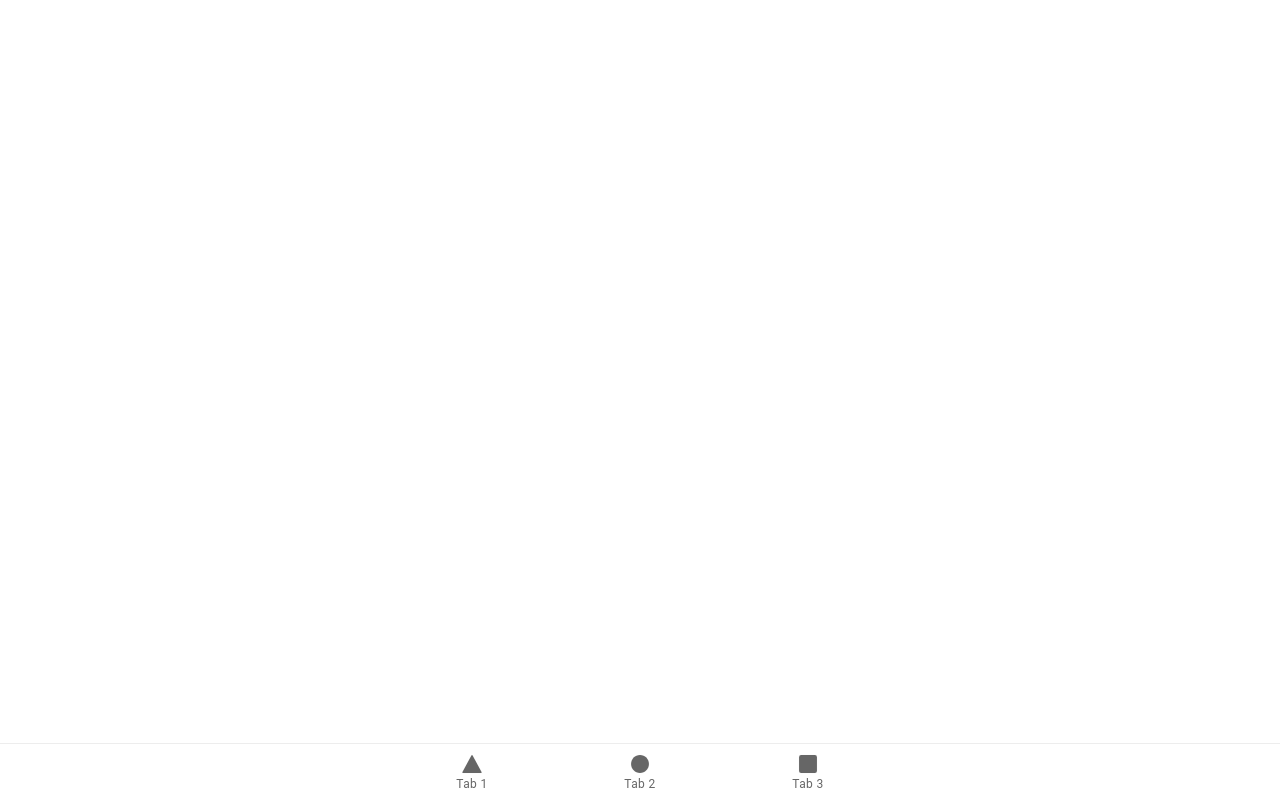
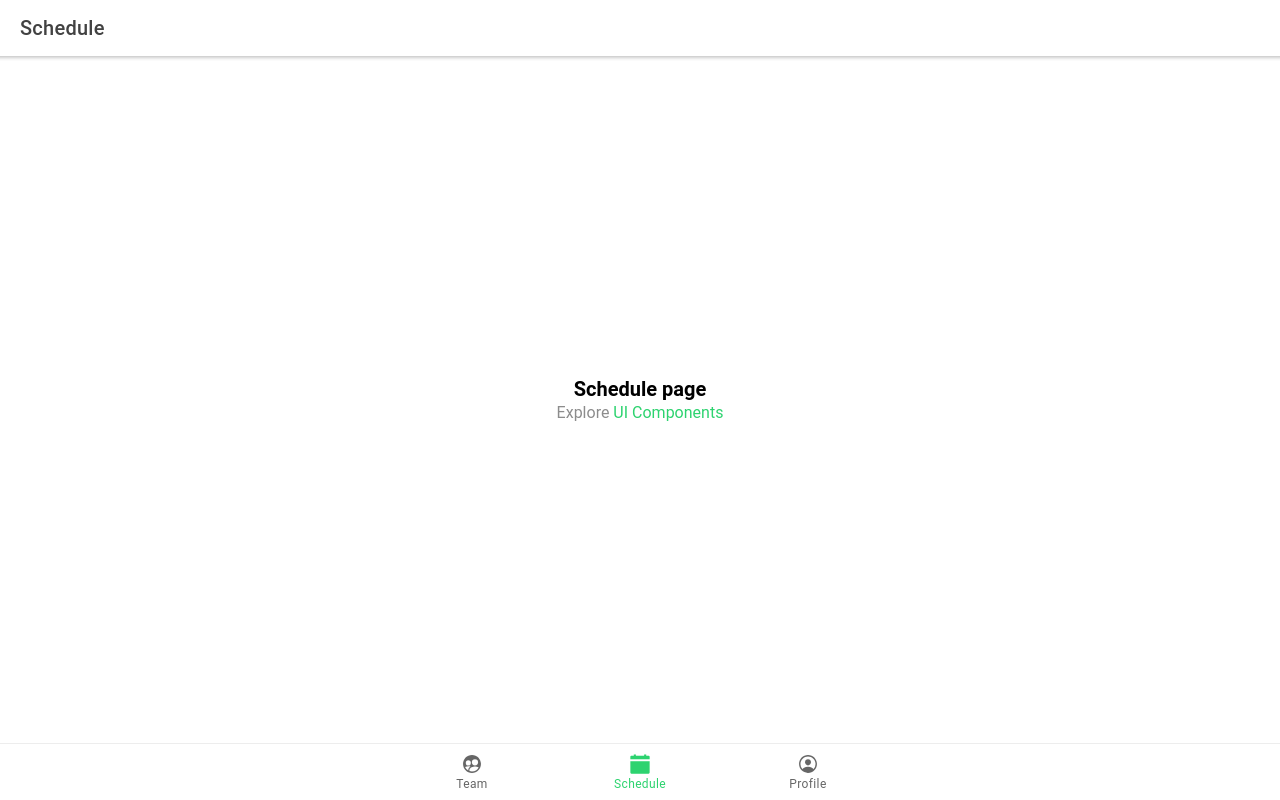
Before and after one commit to thisisdylandev/7sAnd15s, a React (Create React App) app: page /schedule in a window 1280 px wide. Built offline with nearby package versions, Linux system fonts and the light colour scheme.

Commit message:
feat: updating scaffolding to use pages meat-pie needs

```diff
--- a/src/App.tsx
+++ b/src/App.tsx
@@ -8,12 +8,12 @@ import {
   IonTabs,
 } from '@ionic/react';
 import { IonReactRouter } from '@ionic/react-router';
-import { ellipse, square, triangle } from 'ionicons/icons';
+import { calendarClearSharp, peopleCircleSharp, personCircleOutline } from 'ionicons/icons';
 import { Redirect, Route } from 'react-router-dom';
 
-import Tab1 from './pages/Tab1';
-import Tab2 from './pages/Tab2';
-import Tab3 from './pages/Tab3';
+import Profile from './pages/Profile';
+import Schedule from './pages/Schedule';
+import Team from './pages/Team';
 
 /* Core CSS required for Ionic components to work properly */
 import '@ionic/react/css/core.css';
@@ -39,31 +39,31 @@ const App: React.FC = () => (
     <IonReactRouter>
       <IonTabs>
         <IonRouterOutlet>
-          <Route exact path="/tab1">
-            <Tab1 />
+          <Route exact path="/team">
+            <Team />
           </Route>
-          <Route exact path="/tab2">
-            <Tab2 />
+          <Route exact path="/schedule">
+            <Schedule />
           </Route>
-          <Route path="/tab3">
-            <Tab3 />
+          <Route path="/profile">
+            <Profile />
           </Route>
           <Route exact path="/">
-            <Redirect to="/tab1" />
+            <Redirect to="/team" />
           </Route>
         </IonRouterOutlet>
         <IonTabBar slot="bottom">
-          <IonTabButton tab="tab1" href="/tab1">
-            <IonIcon icon={triangle} />
-            <IonLabel>Tab 1</IonLabel>
+          <IonTabButton tab="team" href="/team">
+            <IonIcon icon={peopleCircleSharp} />
+            <IonLabel>Team</IonLabel>
           </IonTabButton>
-          <IonTabButton tab="tab2" href="/tab2">
-            <IonIcon icon={ellipse} />
-            <IonLabel>Tab 2</IonLabel>
+          <IonTabButton tab="schedule" href="/schedule">
+            <IonIcon icon={calendarClearSharp} />
+            <IonLabel>Schedule</IonLabel>
           </IonTabButton>
-          <IonTabButton tab="tab3" href="/tab3">
-            <IonIcon icon={square} />
-            <IonLabel>Tab 3</IonLabel>
+          <IonTabButton tab="profile" href="/profile">
+            <IonIcon icon={personCircleOutline} />
+            <IonLabel>Profile</IonLabel>
           </IonTabButton>
         </IonTabBar>
       </IonTabs>
--- a/src/pages/Tab1.tsx
+++ b/src/pages/Profile.tsx
@@ -1,26 +1,25 @@
 import { IonContent, IonHeader, IonPage, IonTitle, IonToolbar } from '@ionic/react';
 
 import ExploreContainer from '../components/ExploreContainer';
-import './Tab1.css';
 
-const Tab1: React.FC = () => {
+const Profile: React.FC = () => {
   return (
     <IonPage>
       <IonHeader>
         <IonToolbar>
-          <IonTitle>Tab 1</IonTitle>
+          <IonTitle>Profile</IonTitle>
         </IonToolbar>
       </IonHeader>
       <IonContent fullscreen>
         <IonHeader collapse="condense">
           <IonToolbar>
-            <IonTitle size="large">Tab 1</IonTitle>
+            <IonTitle size="large">Profile</IonTitle>
           </IonToolbar>
         </IonHeader>
-        <ExploreContainer name="Tab 1 page" />
+        <ExploreContainer name="Profile page" />
       </IonContent>
     </IonPage>
   );
 };
 
-export default Tab1;
+export default Profile;
--- a/src/pages/Tab2.tsx
+++ b/src/pages/Schedule.tsx
@@ -1,26 +1,25 @@
 import { IonContent, IonHeader, IonPage, IonTitle, IonToolbar } from '@ionic/react';
 
 import ExploreContainer from '../components/ExploreContainer';
-import './Tab2.css';
 
-const Tab2: React.FC = () => {
+const Schedule: React.FC = () => {
   return (
     <IonPage>
       <IonHeader>
         <IonToolbar>
-          <IonTitle>Tab 2</IonTitle>
+          <IonTitle>Schedule</IonTitle>
         </IonToolbar>
       </IonHeader>
       <IonContent fullscreen>
         <IonHeader collapse="condense">
           <IonToolbar>
-            <IonTitle size="large">Tab 2</IonTitle>
+            <IonTitle size="large">Schedule</IonTitle>
           </IonToolbar>
         </IonHeader>
-        <ExploreContainer name="Tab 2 page" />
+        <ExploreContainer name="Schedule page" />
       </IonContent>
     </IonPage>
   );
 };
 
-export default Tab2;
+export default Schedule;
--- a/src/pages/Tab3.tsx
+++ b/src/pages/Team.tsx
@@ -1,26 +1,25 @@
 import { IonContent, IonHeader, IonPage, IonTitle, IonToolbar } from '@ionic/react';
 
 import ExploreContainer from '../components/ExploreContainer';
-import './Tab3.css';
 
-const Tab3: React.FC = () => {
+const Team: React.FC = () => {
   return (
     <IonPage>
       <IonHeader>
         <IonToolbar>
-          <IonTitle>Tab 3</IonTitle>
+          <IonTitle>Team</IonTitle>
         </IonToolbar>
       </IonHeader>
       <IonContent fullscreen>
         <IonHeader collapse="condense">
           <IonToolbar>
-            <IonTitle size="large">Tab 3</IonTitle>
+            <IonTitle size="large">Team</IonTitle>
           </IonToolbar>
         </IonHeader>
-        <ExploreContainer name="Tab 3 page" />
+        <ExploreContainer name="Team page" />
       </IonContent>
     </IonPage>
   );
 };
 
-export default Tab3;
+export default Team;
```
Also changed, not shown: src/pages/Tab1.css (deleted), src/pages/Tab2.css (deleted), src/pages/Tab3.css (deleted).
